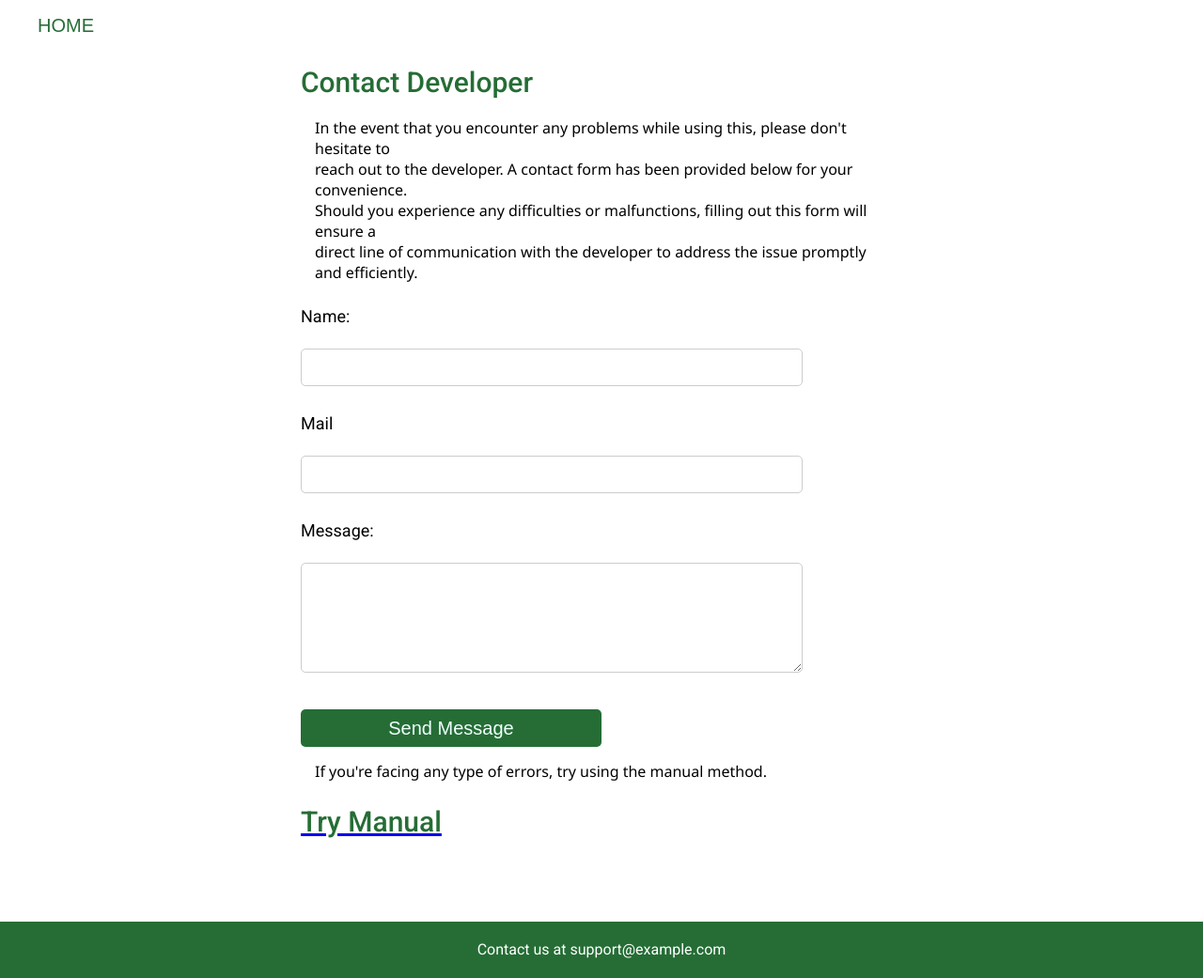
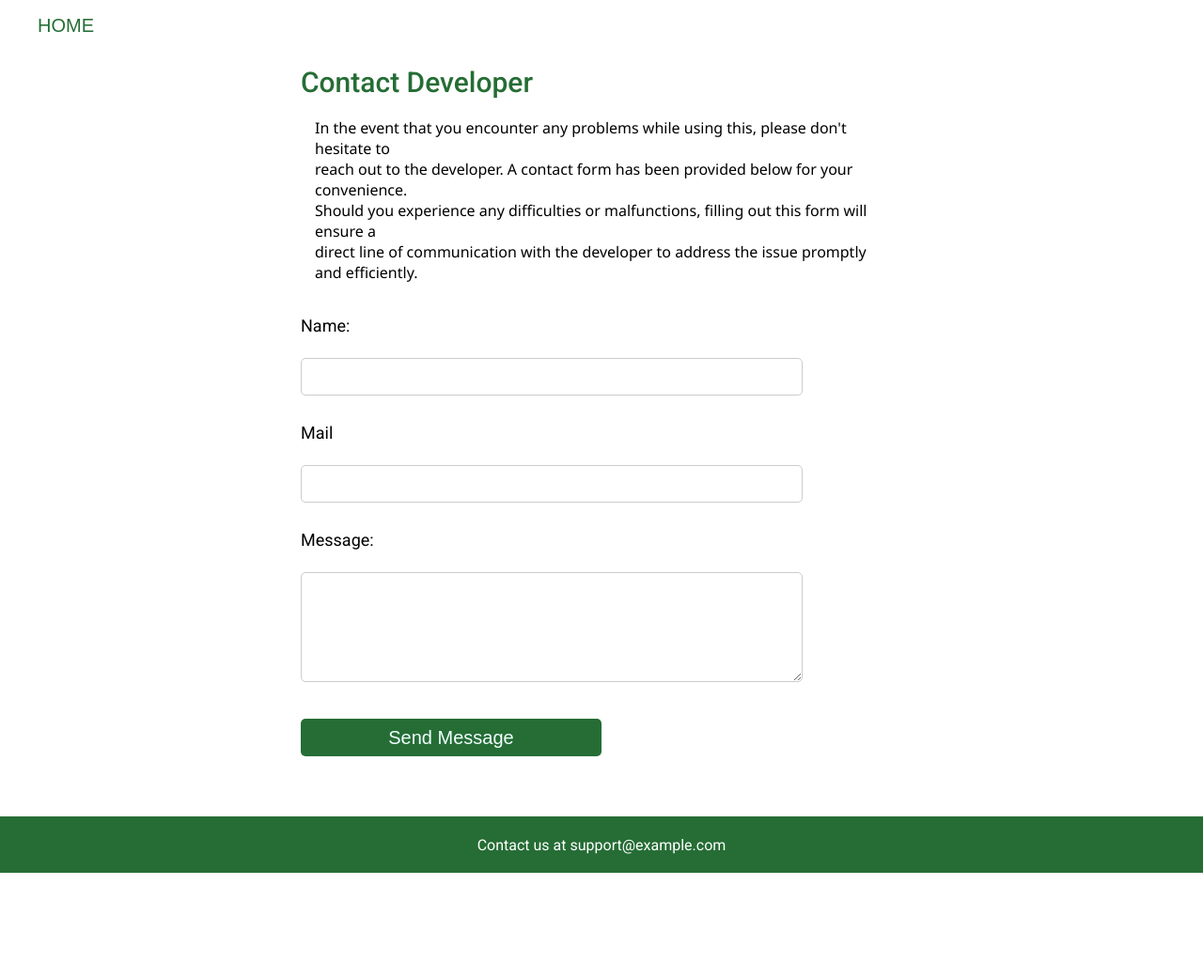
Before and after one commit to 4TechSadiq/CGPA-CALC, a Flask app: page /contact in a window 1280 px wide. Shown: the whole page at 94% size. After the commit the page ends 929 px from the top, so only its background shows below. Run offline with Flask 3, Linux system fonts and the light colour scheme.

Commit message:
Update contact.html

```diff
--- a/templates/contact.html
+++ b/templates/contact.html
@@ -18,20 +18,21 @@
             <div class="p-container">
             <p>In the event that you encounter any problems while using this, please don't hesitate to<br> reach out to the developer. A contact form has been provided below for your convenience.<br> Should you experience any difficulties or malfunctions, filling out this form will ensure a <br> direct line of communication with the developer to address the issue promptly and efficiently.</p>
             </div>
-            <form action="/send-message" method="POST" class="contact-form">
+            {% if msg is not none%}
+                <h2>{{ msg }}</h2>
+            {% endif %}
+            <form method="post" class="contact-form">
                 <label for="name">Name:</label><br>
-                <input type="text" id="name" name="name" required>
+                <input type="text" id="name" name="user" required>
                 <br>
                 <label for="name">Mail</label><br>
-                <input type="email" id="name" name="name" required>
+                <input type="email" id="name" name="mail" required>
                 <br>
                 <label for="message">Message:</label><br>
                 <textarea id="message" name="message" rows="5" required></textarea>
                 <br>
                 <button type="submit" class="sub-btn">Send Message</button>
             </form>
-            <p>If you're facing any type of errors, try using the manual method.</p>
-            <a href="manual.html"><h2>Try Manual</h2></a>
         </div>
     </div>
     <footer>Contact us at support@example.com</footer>
```
